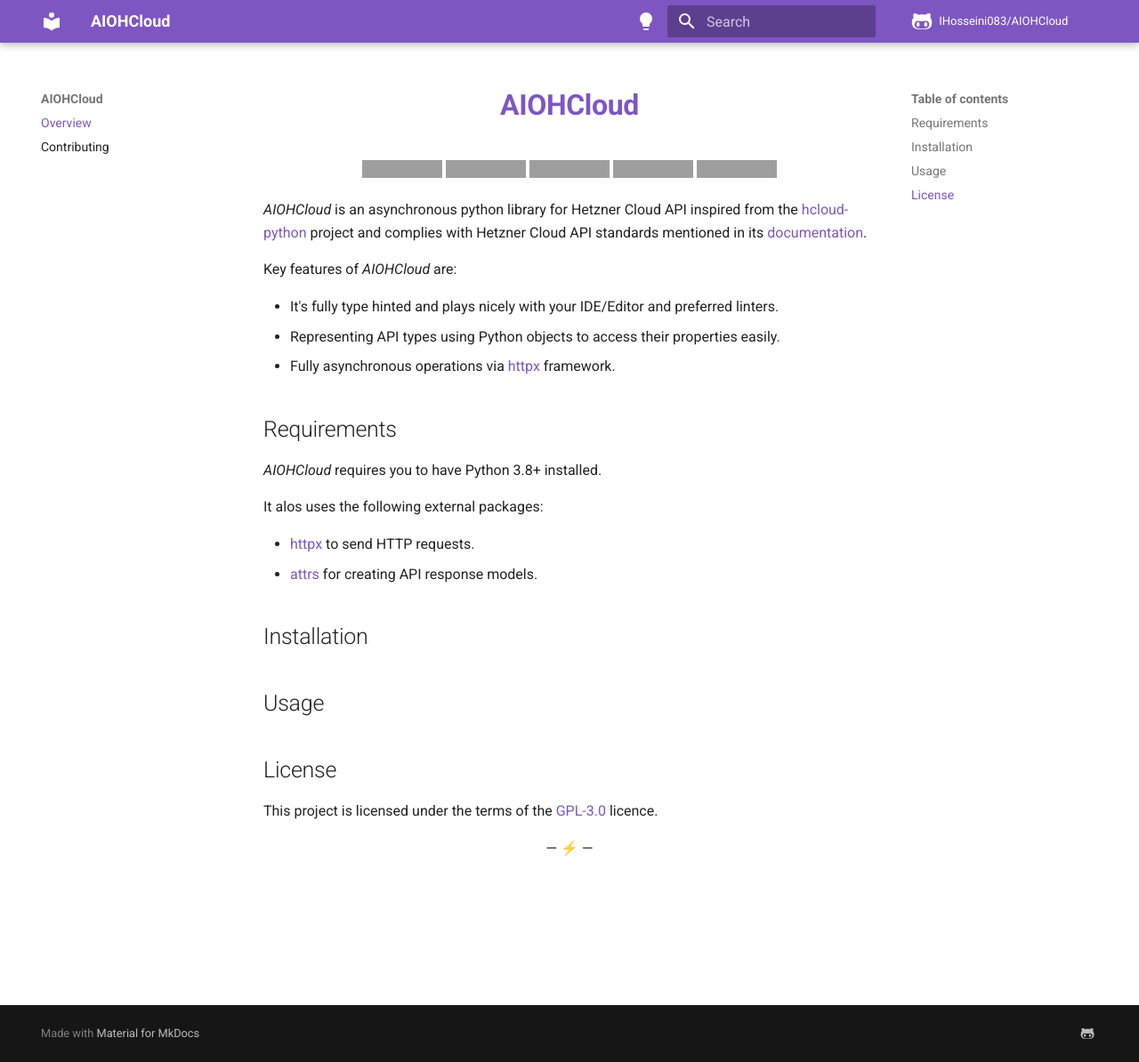
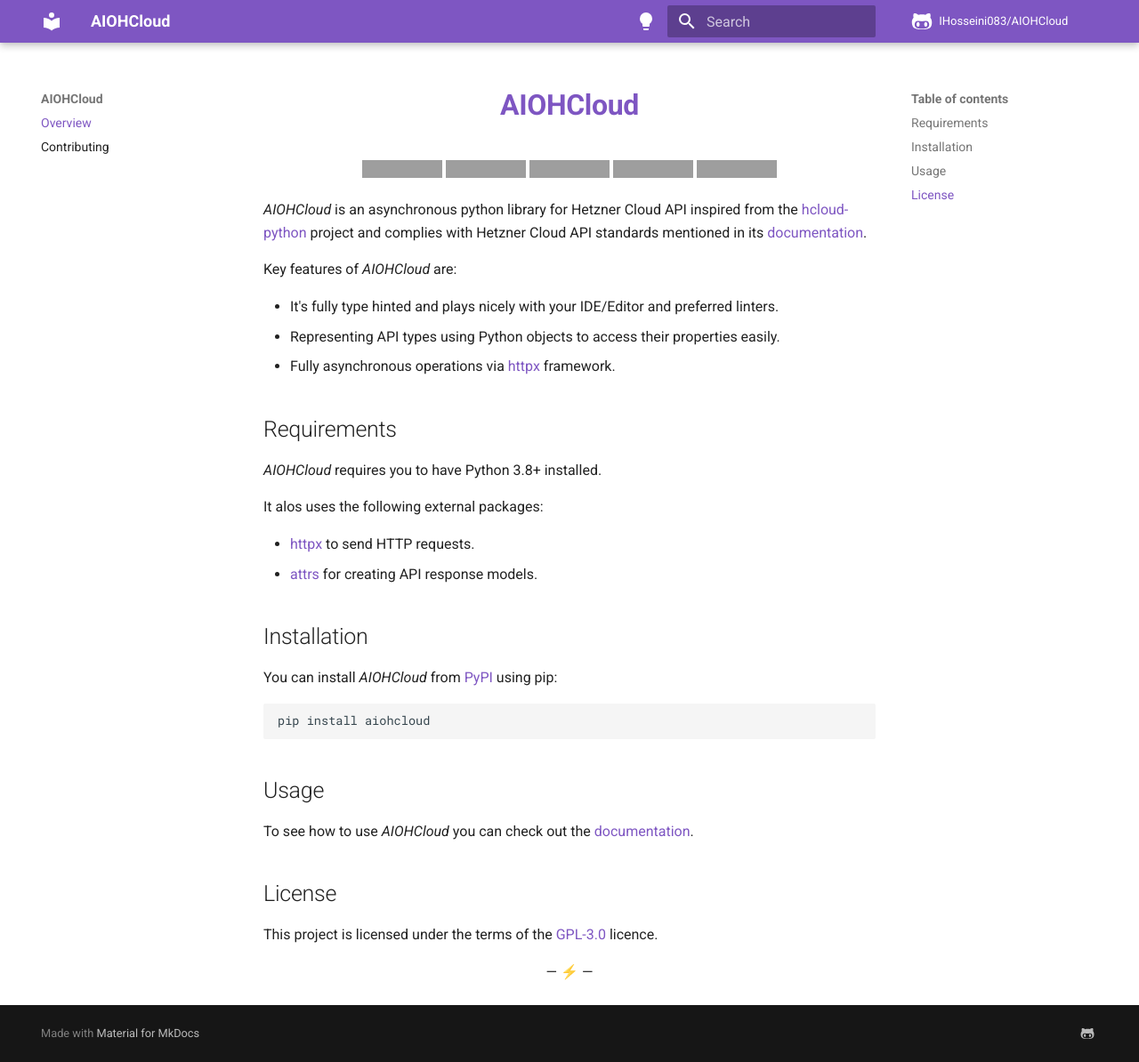
Before and after one commit to IHosseini083/AIOHCloud, an MkDocs documentation site: the page built from docs/index.md, in a window 1280 px wide and 1194 px high. Shown: the whole window at 89% size. Built offline with MkDocs 1.6.1 and Material for MkDocs 9.7.7, drawn with Linux system fonts in a browser that asks for light colours; comment, search, counter and statistics services are not loaded; grey boxes are pictures that could not be loaded.

Commit message:
Update index page of docs and README

````diff
--- a/docs/index.md
+++ b/docs/index.md
@@ -37,7 +37,15 @@
 
 ## Installation
 
+You can install _AIOHCloud_ from [PyPI](https://pypi.org/project/aiohcloud/) using pip:
+
+```bash
+pip install aiohcloud
+```
+
 ## Usage
+
+To see how to use _AIOHCloud_ you can check out the [documentation](https://aiohcloud.pyseyed.ml/).
 
 ## License
 
````
Also changed, not shown: README.md (+8 -0 lines).
